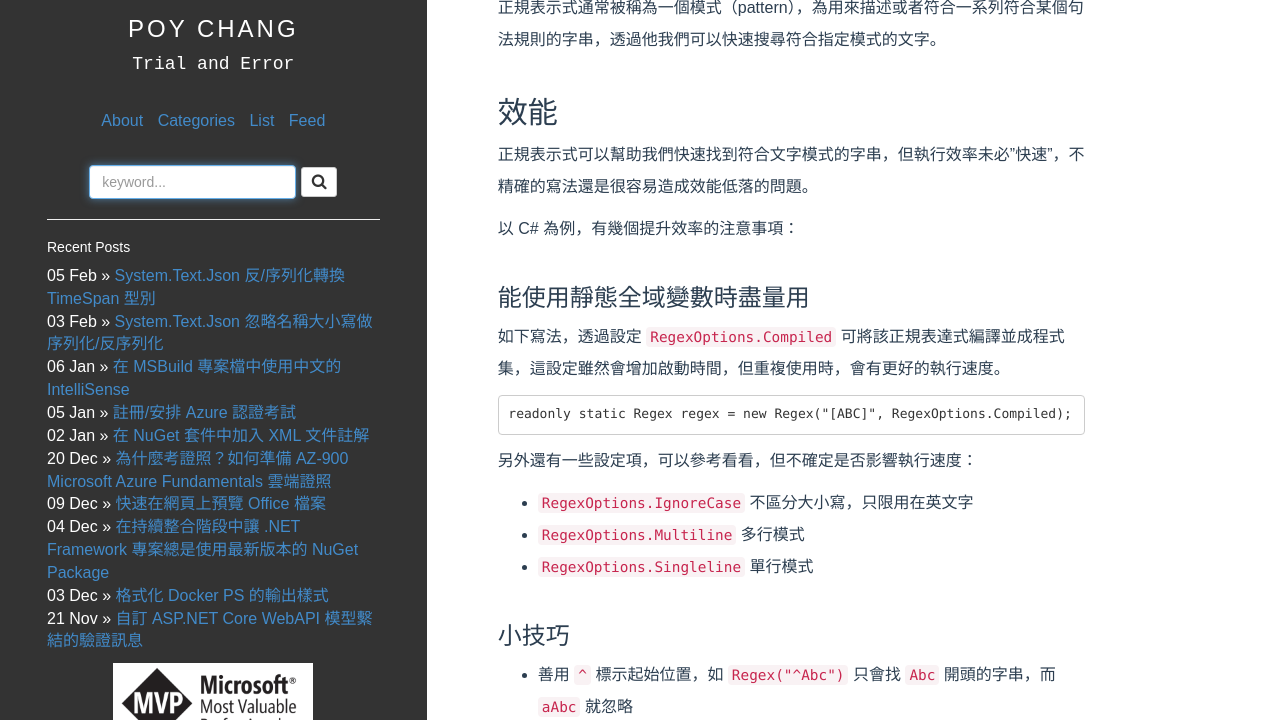
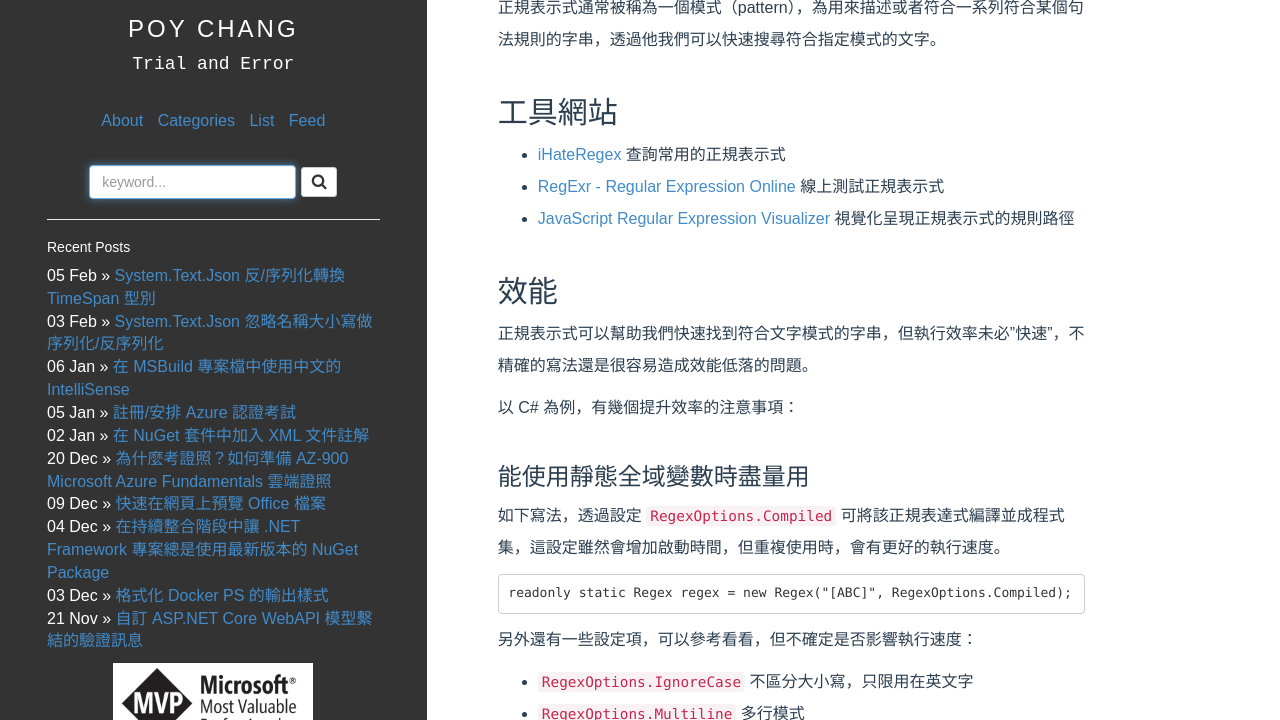
Before and after one commit to poychang/poychang.github.io, a Jekyll site: the page built from _posts/1970-01-01-note-regular-expression.md, in a window 1280 px wide and 900 px high, cut to the strip 180-900 px from the top of the window. Built offline with Jekyll 4.4.1, drawn with Linux system fonts in a browser that asks for light colours; some web fonts are replaced.

Commit message:
alter note

```diff
--- a/_posts/1970-01-01-note-regular-expression.md
+++ b/_posts/1970-01-01-note-regular-expression.md
@@ -8,6 +8,12 @@ categories: [Note]
 ---
 
 正規表示式通常被稱為一個模式（pattern），為用來描述或者符合一系列符合某個句法規則的字串，透過他我們可以快速搜尋符合指定模式的文字。
+
+## 工具網站
+
+- [iHateRegex](https://ihateregex.io/) 查詢常用的正規表示式
+- [RegExr - Regular Expression Online](http://regexr.com/) 線上測試正規表示式
+- [JavaScript Regular Expression Visualizer](https://jex.im/regulex/) 視覺化呈現正規表示式的規則路徑
 
 ## 效能
 
```
Also changed, not shown: other parts of _posts/1970-01-01-note-regular-expression.md (+1 -0 lines), _posts/1970-01-01-note-docker.md (+1 -0 lines).
